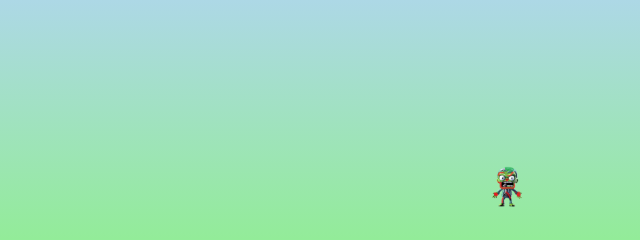
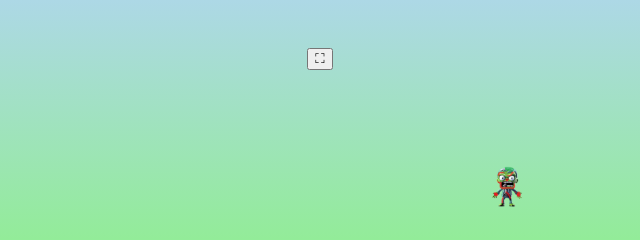
Before and after one commit to valaparimal/Strange_Heli, a plain HTML site: page play.html in a window 1280 px wide. Shown: the top 240 px of the page, 320-960 px from the left. Drawn offline with Linux system fonts and the light colour scheme.

Commit message:
Update play.html

```diff
--- a/play.html
+++ b/play.html
@@ -18,7 +18,7 @@
         </div>
         <span class="score" id="score">Score : 0</span>
 
-
+        <button id="fullscreenBtn">⛶</button>
         <!-- <div class="before-gameOver-container">
 
         </div> -->
```
